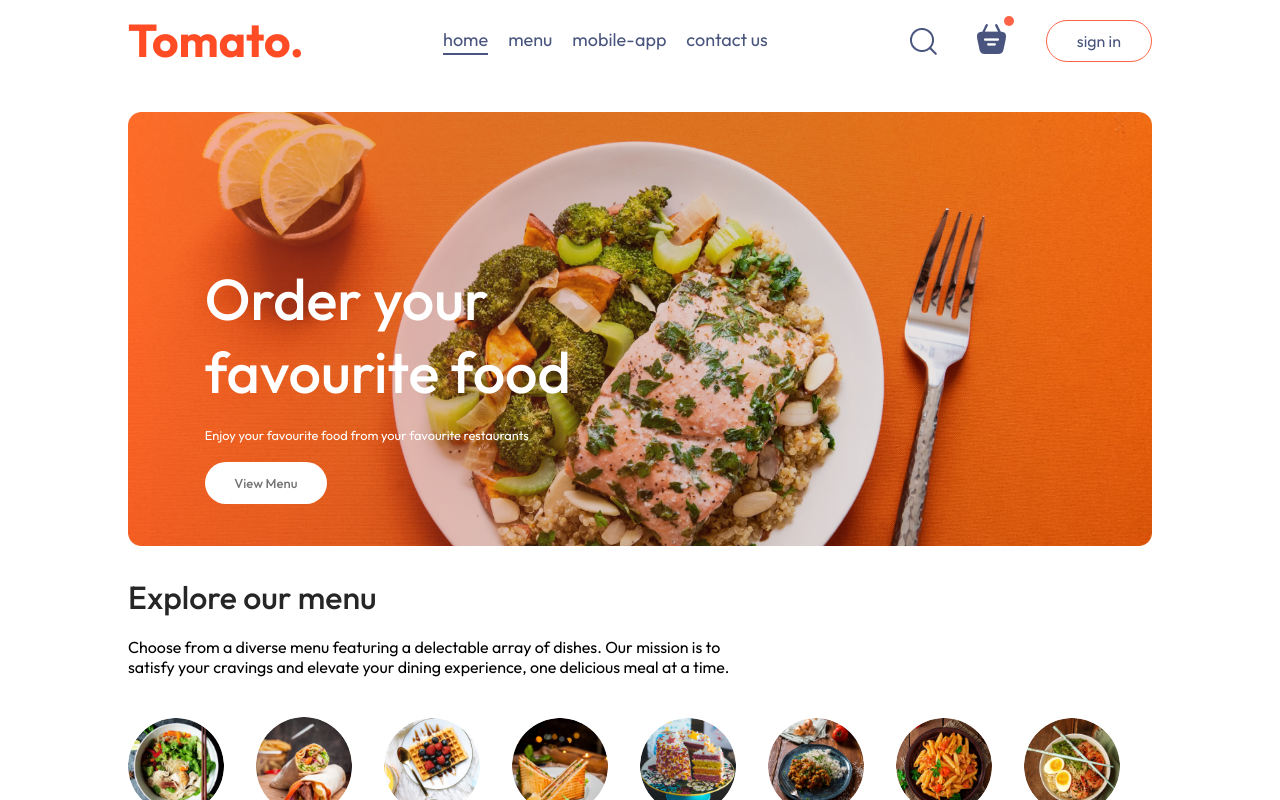
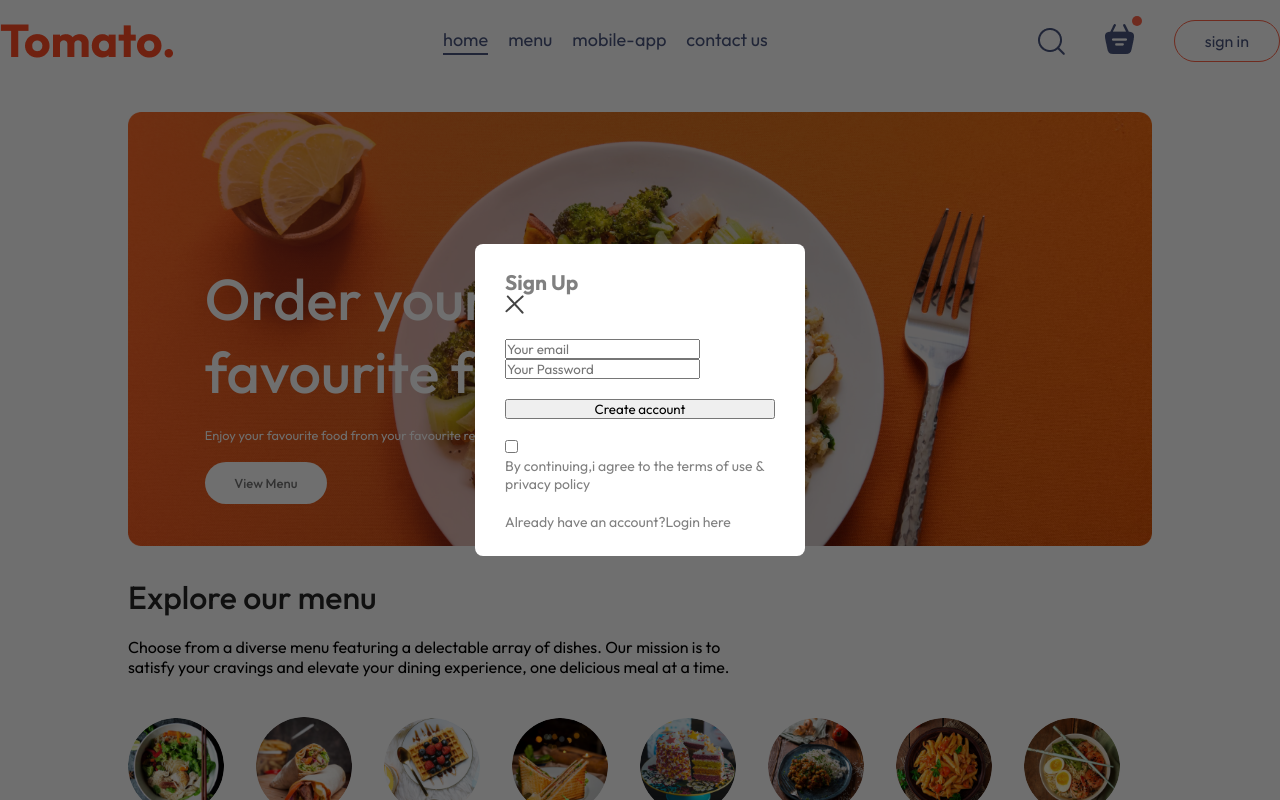
Before and after one commit to HDRanasingha/Foodweb, a React (Vite) app in the folder frontend/: page / in a window 1280 px wide. Both pictures are taken after a click on the button "sign in". Shown: the top 800 px of the page. Built offline with nearby package versions, Linux system fonts and the light colour scheme.

Commit message:
Added files to repository

```diff
--- a/frontend/src/App.jsx
+++ b/frontend/src/App.jsx
@@ -1,29 +1,29 @@
-import React from 'react';
+import React, { useState } from 'react';
+import { Route, Routes } from 'react-router-dom';
 import Navbar from './components/Navbar/Navbar';
-import { Route, Routes } from 'react-router-dom';
 import Home from './pages/Home/Home';
 import Cart from './pages/Cart/Cart';
 import PlaceOrder from './pages/PlaceOrder/PlaceOrder';
 import Footer from './components/Footer/Footer';
-
+import LoginPopup from './components/LoginPopup/LoginPopup';
 
 const App = () => {
+  const [showLogin, setShowLogin] = useState(false);
+
   return (
     <>
-    <div className='app'>
-      <Navbar/>
+      {showLogin && <LoginPopup />}
+      <Navbar setShowLogin={setShowLogin} />
+      <div className='app'>
+        <Routes>
+          <Route path="/" element={<Home />} />
+          <Route path="/placeorder" element={<PlaceOrder />} />
+          <Route path="/cart" element={<Cart />} />
+        </Routes>
+      </div>
+      <Footer />
+    </>
+  );
+};
 
-      <Routes>
-
-        <Route path="/" element={<Home />} />
-        <Route path="/placeorder" element={<PlaceOrder />} />
-        <Route path="/cart" element={<Cart/>} />
-      </Routes>
-
-    </div>
-    <Footer/>
-    </>
-  )
-}
-
-export default App
+export default App;
--- /dev/null
+++ b/frontend/src/components/LoginPopup/LoginPopup.css
@@ -0,0 +1,22 @@
+.login-popup {
+    position: absolute;
+    z-index: 1;
+    width: 100%;
+    height: 100%;
+    background-color: #00000090;
+    display: grid;
+  }
+
+  .login-popup-container {
+    place-self: center;
+    width: max(23vw, 330px);
+    color: #808080;
+    background-color: white;
+    display: flex;
+    flex-direction: column;
+    gap: 20px;
+    padding: 25px 30px;
+    border-radius: 8px;
+    font-size: 14px;
+    animation: fadeIn 0.5s;
+  }
--- /dev/null
+++ b/frontend/src/components/LoginPopup/LoginPopup.jsx
@@ -0,0 +1,44 @@
+import React, { useState } from 'react'
+import './LoginPopup.css'
+import { assets } from '../../assets/assets'
+
+const LoginPopup = () => {
+
+const [currState,setCurrState]=useState('Sign Up')
+
+  return (
+    <div className='login-popup'>
+        <form className='login-popup-container'>
+            <div className='login-popup-title'>
+                <h2>{currState}</h2>
+                <img
+            onClick={() => setShowLogin(false)}
+            src={assets.cross_icon}
+            alt=""
+          />
+            </div>
+            <div className='login-popup-inputs'>
+                {currState==='Login' && <input type='text' placeholder='Your name' required/>}
+                <input type='email' placeholder='Your email' required/>
+                <input type='password' placeholder='Your Password' required/>
+                </div>
+                <button>{currState==="Sign Up"?"Create account":"Login"}</button>
+                <div className='logn-popup-condition'>
+                    <input type="checkbox" required/>
+                    <p>By continuing,i agree to the terms of use & privacy policy</p>
+                    </div>
+                    {currState==="Login"?<p>Create a new account?<span>Click here </span></p>
+                    : <p> Already have an account?<span>Login here</span></p>}
+
+
+
+
+
+
+        </form>
+
+    </div>
+  )
+}
+
+export default LoginPopup
--- a/frontend/src/components/Navbar/Navbar.jsx
+++ b/frontend/src/components/Navbar/Navbar.jsx
@@ -3,7 +3,8 @@
 import { assets } from '../../assets/assets';
 import {Link}from 'react-router-dom'
 
-const Navbar = () => {
+
+const Navbar = ({setShowLogin}) => {
   const [menu, setMenu] = useState("home");
 
   return (
@@ -52,7 +53,7 @@
         <img src={assets.basket_icon} alt=""  />
         <div className='dot'></div>
        </div>
-        <button>sign in</button>
+        <button onClick={()=>setShowLogin(true)}>sign in</button>
         </div>
 
     </div>
--- a/frontend/src/index.css
+++ b/frontend/src/index.css
@@ -5,6 +5,7 @@
     margin: 0;
     box-sizing: border-box;
     font-family: Outfit;
+    scroll-behavior: smooth;
   }
   body{
     min-height: 100vh;
```
